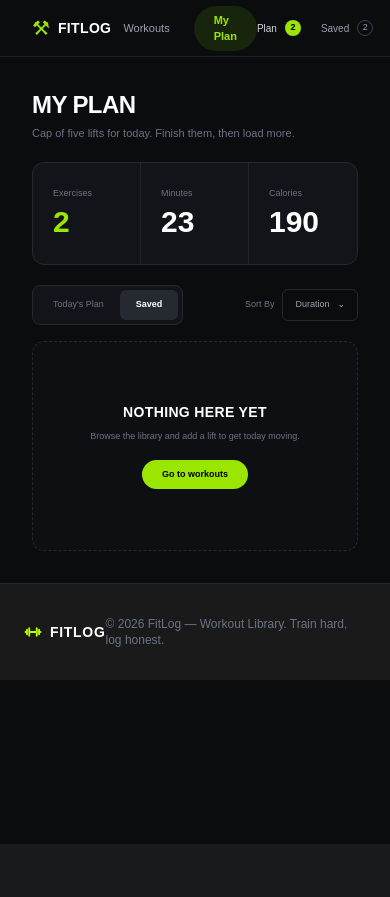
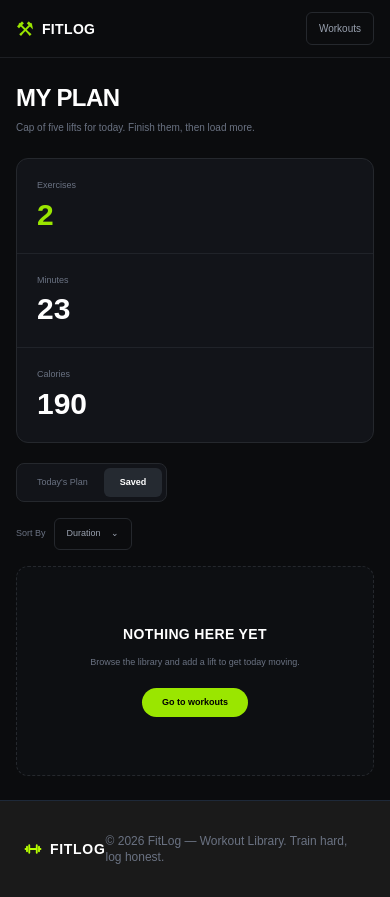
Before and after one commit to affanbhu/Assignment06, a Next.js app: page /my-plan in a window 390 px wide. Before the commit the page ends 844 px from the top, so only its background shows below. Built offline with nearby package versions, Linux system fonts and the light colour scheme.

Commit message:
Update project

```diff
--- a/src/app/my-plan/page.tsx
+++ b/src/app/my-plan/page.tsx
@@ -4,27 +4,21 @@ import Footer from "../../components/Footer";
 export default function MyPlan() {
   return (
     <main className="min-h-screen bg-[#191a1c] text-white">
-
       <div className="mx-auto min-h-screen max-w-[1200px] bg-[#0b0c0e]">
 
-        {/* ================= NAVBAR ================= */}
+        {/* Navbar */}
         <header className="border-b border-[#1d1f23] bg-[#0b0c0e]">
-          <div className="flex h-14 items-center justify-between px-8">
+          <div className="flex min-h-14 items-center justify-between px-4 py-3 sm:px-6 lg:px-8">
 
-            {/* Logo */}
-            <Link href="/" className="flex items-center gap-2">
-              <span className="text-xl text-lime-400">
-                ⚒
-              </span>
-
-              <span className="text-sm font-extrabold tracking-wide text-white">
+            <Link href="/" className="flex shrink-0 items-center gap-2">
+              <span className="text-xl text-lime-400">⚒</span>
+              <span className="text-sm font-extrabold tracking-wide">
                 FITLOG
               </span>
             </Link>
 
-            {/* Navigation */}
-            <div className="flex items-center gap-3">
-
+            {/* Desktop Navigation */}
+            <div className="hidden items-center gap-3 sm:flex">
               <Link
                 href="/"
                 className="px-3 py-1.5 text-[11px] text-gray-400 hover:text-white"
@@ -38,99 +32,77 @@ export default function MyPlan() {
               >
                 My Plan
               </Link>
-
             </div>
 
-            {/* Right Side */}
-            <div className="flex items-center gap-5">
-
-              {/* Plan */}
+            {/* Desktop Counters */}
+            <div className="hidden items-center gap-5 sm:flex">
               <Link
                 href="/my-plan"
                 className="flex items-center gap-2 text-[10px] text-gray-300"
               >
                 <span>Plan</span>
-
                 <span className="flex h-4 w-4 items-center justify-center rounded-full bg-lime-400 text-[9px] font-bold text-black">
                   2
                 </span>
               </Link>
 
-              {/* Saved */}
               <Link
                 href="/my-plan"
                 className="flex items-center gap-2 text-[10px] text-gray-400"
               >
                 <span>Saved</span>
-
                 <span className="flex h-4 w-4 items-center justify-center rounded-full border border-gray-700 text-[9px]">
                   2
                 </span>
               </Link>
-
             </div>
 
+            {/* Mobile Menu */}
+            <Link
+              href="/"
+              className="rounded-md border border-[#25282d] px-3 py-2 text-[10px] text-gray-400 sm:hidden"
+            >
+              Workouts
+            </Link>
           </div>
         </header>
 
-        {/* ================= MY PLAN CONTENT ================= */}
-        <section className="px-8 py-8">
+        {/* Content */}
+        <section className="px-4 py-6 sm:px-6 sm:py-8 lg:px-8">
 
-          {/* Title */}
           <div>
-            <h1 className="text-2xl font-black uppercase tracking-tight">
+            <h1 className="text-2xl font-black uppercase tracking-tight sm:text-3xl">
               My Plan
             </h1>
 
-            <p className="mt-1 text-[11px] text-gray-500">
+            <p className="mt-1 max-w-xl text-[10px] leading-5 text-gray-500 sm:text-[11px]">
               Cap of five lifts for today. Finish them, then load more.
             </p>
           </div>
 
-          {/* ================= STATISTICS ================= */}
-          <div className="mt-5 grid grid-cols-3 rounded-xl border border-[#25282d] bg-[#121419]">
+          {/* Stats */}
+          <div className="mt-5 grid grid-cols-1 overflow-hidden rounded-xl border border-[#25282d] bg-[#121419] sm:grid-cols-3">
 
-            {/* Exercises */}
-            <div className="border-r border-[#202329] px-5 py-6">
-              <p className="text-[9px] text-gray-500">
-                Exercises
-              </p>
-
-              <p className="mt-1 text-3xl font-bold text-lime-400">
-                2
-              </p>
+            <div className="border-b border-[#202329] px-5 py-5 sm:border-b-0 sm:border-r">
+              <p className="text-[9px] text-gray-500">Exercises</p>
+              <p className="mt-1 text-3xl font-bold text-lime-400">2</p>
             </div>
 
-            {/* Minutes */}
-            <div className="border-r border-[#202329] px-5 py-6">
-              <p className="text-[9px] text-gray-500">
-                Minutes
-              </p>
-
-              <p className="mt-1 text-3xl font-bold text-white">
-                23
-              </p>
+            <div className="border-b border-[#202329] px-5 py-5 sm:border-b-0 sm:border-r">
+              <p className="text-[9px] text-gray-500">Minutes</p>
+              <p className="mt-1 text-3xl font-bold text-white">23</p>
             </div>
 
-            {/* Calories */}
-            <div className="px-5 py-6">
-              <p className="text-[9px] text-gray-500">
-                Calories
-              </p>
-
-              <p className="mt-1 text-3xl font-bold text-white">
-                190
-              </p>
+            <div className="px-5 py-5">
+              <p className="text-[9px] text-gray-500">Calories</p>
+              <p className="mt-1 text-3xl font-bold text-white">190</p>
             </div>
-
           </div>
 
-          {/* ================= TABS + SORT ================= */}
-          <div className="mt-5 flex items-center justify-between">
+          {/* Tabs / Sort */}
+          <div className="mt-5 flex flex-col gap-4 sm:flex-row sm:items-center sm:justify-between">
 
-            {/* Tabs */}
-            <div className="flex rounded-lg border border-[#25282d] bg-[#121419] p-1">
-
+            <div className="flex w-fit rounded-lg border border-[#25282d] bg-[#121419] p-1">
               <button className="rounded-md px-4 py-2 text-[9px] text-gray-500">
                 Today&apos;s Plan
               </button>
@@ -138,31 +110,25 @@ export default function MyPlan() {
               <button className="rounded-md bg-[#252a31] px-4 py-2 text-[9px] font-semibold text-white">
                 Saved
               </button>
-
             </div>
 
-            {/* Sort */}
-            <button className="flex items-center gap-2 text-[9px] text-gray-500">
+            <button className="flex w-fit items-center gap-2 text-[9px] text-gray-500">
               <span>Sort By</span>
 
               <span className="rounded-md border border-[#25282d] px-3 py-2 text-gray-400">
-                Duration
-                <span className="ml-2">⌄</span>
+                Duration <span className="ml-2">⌄</span>
               </span>
             </button>
-
           </div>
 
-          {/* ================= EMPTY STATE ================= */}
-          <div className="mt-4 flex min-h-[210px] items-center justify-center rounded-xl border border-dashed border-[#25282d] bg-[#0d0f12]">
-
+          {/* Empty State */}
+          <div className="mt-4 flex min-h-[210px] items-center justify-center rounded-xl border border-dashed border-[#25282d] bg-[#0d0f12] px-5 py-10">
             <div className="text-center">
-
               <h2 className="text-sm font-black uppercase tracking-wide text-white">
                 Nothing Here Yet
               </h2>
 
-              <p className="mt-2 text-[9px] text-gray-500">
+              <p className="mx-auto mt-2 max-w-sm text-[9px] leading-5 text-gray-500">
                 Browse the library and add a lift to get today moving.
               </p>
 
@@ -172,18 +138,12 @@ export default function MyPlan() {
               >
                 Go to workouts
               </Link>
-
             </div>
-
           </div>
-
         </section>
 
-        {/* ================= FOOTER ================= */}
         <Footer />
-
       </div>
-
     </main>
   );
 }
```
